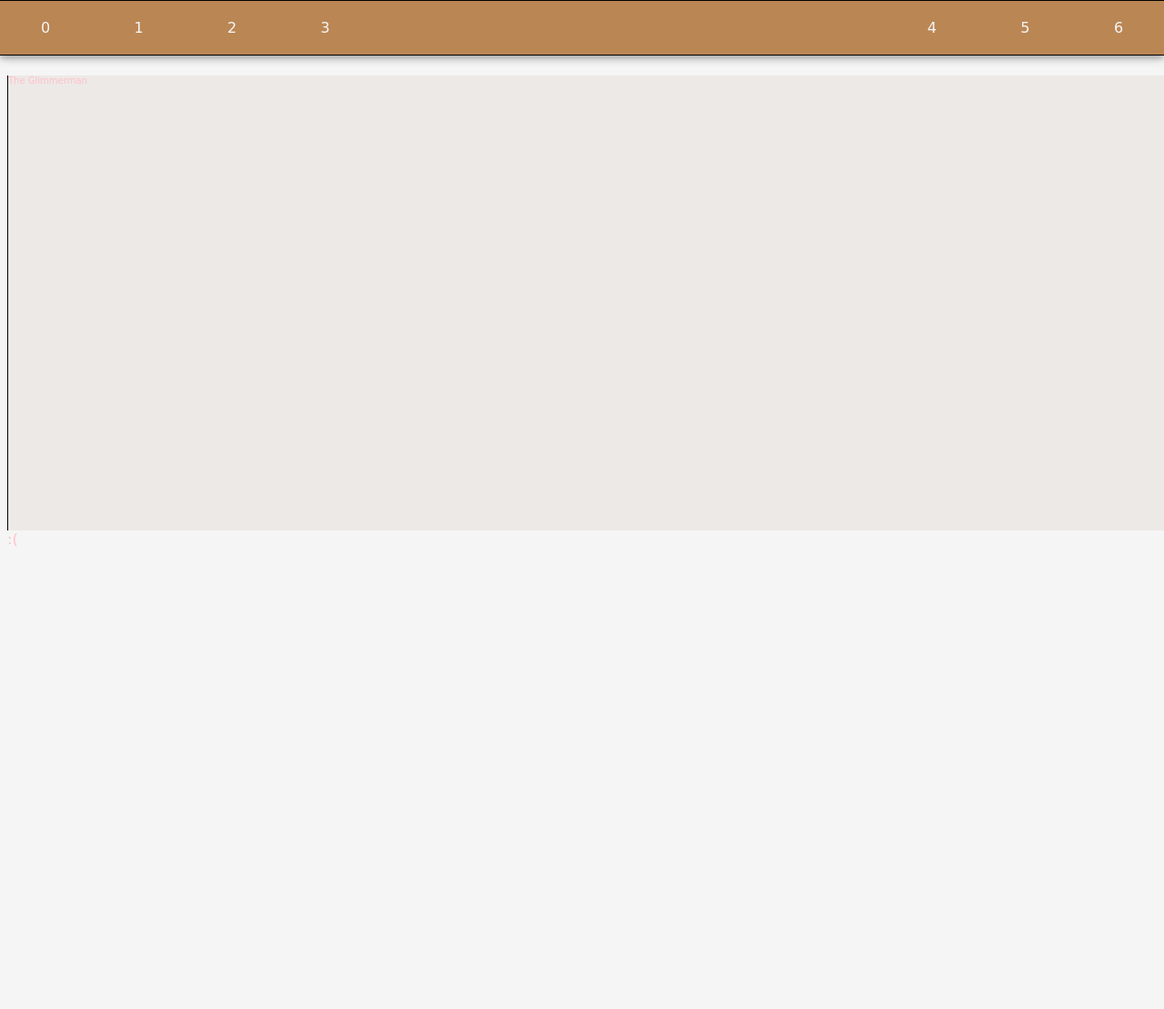
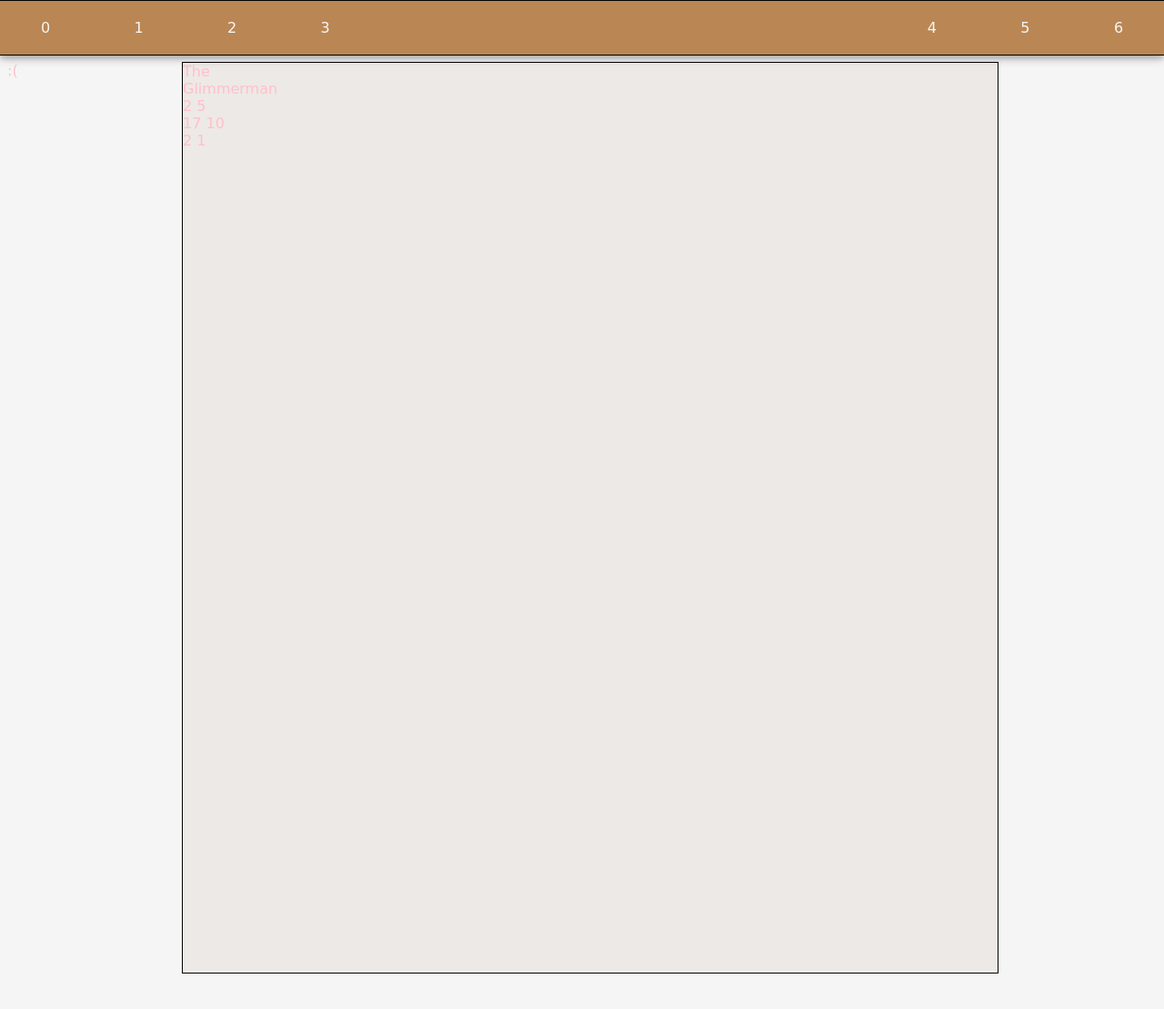
Before and after one commit to WilliCochrane/Year-12-project, a Flask app: page /route/1 in a window 1280 px wide. Shown: the top 1109 px of the page at 91% size. Run offline with Flask 3, Linux system fonts and the light colour scheme; data comes from the database, SQL or seed files in the repository.

Commit message:
route page info

```diff
--- a/routes.py
+++ b/routes.py
@@ -4,6 +4,13 @@
 
 
 app = Flask(__name__)
+
+
+def do_sql(sql):
+    conn = sqlite3.connect('climbing.db')
+    cur = conn.cursor()
+    cur.execute(sql)
+    return cur.fetchall()
 
 
 @app.route('/')
@@ -18,13 +25,9 @@
 
 @app.route('/route/<int:id>')
 def route(id):
-    conn = sqlite3.connect('climbing.db')
-    cur = conn.cursor()
-    cur.execute("SELECT name,stars,climbing_type_id,grade,length,bolts,rock_wall_id FROM Route WHERE id = '{}'".format(id))
-    route = cur.fetchall()
+    route = do_sql("SELECT name,stars,climbing_type_id,grade,length,bolts,rock_wall_id FROM Route WHERE id = '{}'".format(id))
     print(route)
-    return render_template('route.html', name=route[0][0], )
-
+    return render_template('route.html', name=route[0][0], stars=route[0][1], climbing_type_id=route[0][2], grade=route[0][3], length=route[0][4], bolts=route[0][5], rock_wall_id=route[0][6])
 
 if __name__ == "__main__":  # Last lines
     app.run(debug=True)
--- a/static/style.css
+++ b/static/style.css
@@ -1,6 +1,6 @@
 body{
     font-family: "Comic Sans MS";
-    color:pink;
+    color: pink;
     background-color: #F5F5F5
 }
 
@@ -8,10 +8,6 @@
     color: red;
     font-size: 25px;
     margin-left: 10px;
-}
-
-h1 {
-    size: 30px;
 }
 
 .nav-container {
@@ -48,20 +44,27 @@
 }
 
 .filler {
-    height: 75px;
+    height: 60px;
 }
 
 .content-container{
+    margin-left: 15%;
+    display: grid;
+    grid-template-columns: 50px 50px 50px 50px 50px 50px 50px 50px;
+    background-color: #EDE9E6;
+    border: 1px solid #000000;
+    height: 1000px;
+    width: 70%;
+    gap: .2%;
+    position: fixed;
+}
+
+.info {
     margin: auto;
-    width: 1290px;
-    height: 500px;
-    display: flex;
-    flex-wrap: wrap;
-    gap: 30px;
-    justify-content: flex-start;
-    background-color: #EDE9E6;
-    border-width: 0px 1px 0px 1px;
-    border-style: solid;
-    border-color: #000000;
-    font-size: 10px;
+    text-align: center;
+    font-size: 15px 0;
+    padding: 20px 30px;
+    color: #F6F6F6;
+    text-decoration: none;
+    height: fit-content;
 }
--- a/templates/layout.html
+++ b/templates/layout.html
@@ -15,16 +15,17 @@
             <a class="nav-page">5</a>
             <a class="nav-page">6</a>
         </div>
-        <div class="filler"></div>
+        <div class="filler">filler</div>
         <div class="content-container">
             {% block content %}
-            <h1>{{ name }}</h1>
-            <h1>{{ stars }}</h1>
-            <h1>{{ climbing_type_id }}</h1>
-            <h1>{{ grade }}</h1>
-            <h1>{{ length }}</h1>
-            <h1>{{ bolts }}</h1>
-            <h1>{{ rock_wall_id }}</h1>
+            <div class="info">name: {{ name }}</div>
+            <div class="info">stars: {{ stars }}</div>
+            <div class="info">climbing type: {{ climbing_type_id }}</div>
+            <div class="info">grade: {{ grade }}</div>
+            <div class="info">length: {{ length }}m</div>
+            <div class="info">bolts:</div>
+            <div class="info">bolts: {{ bolts }}</div>
+            <div class="info">rock_wall: {{ rock_wall_id }}</div>
             {% endblock %}
         </div>
         <footer>:(</footer>
```
